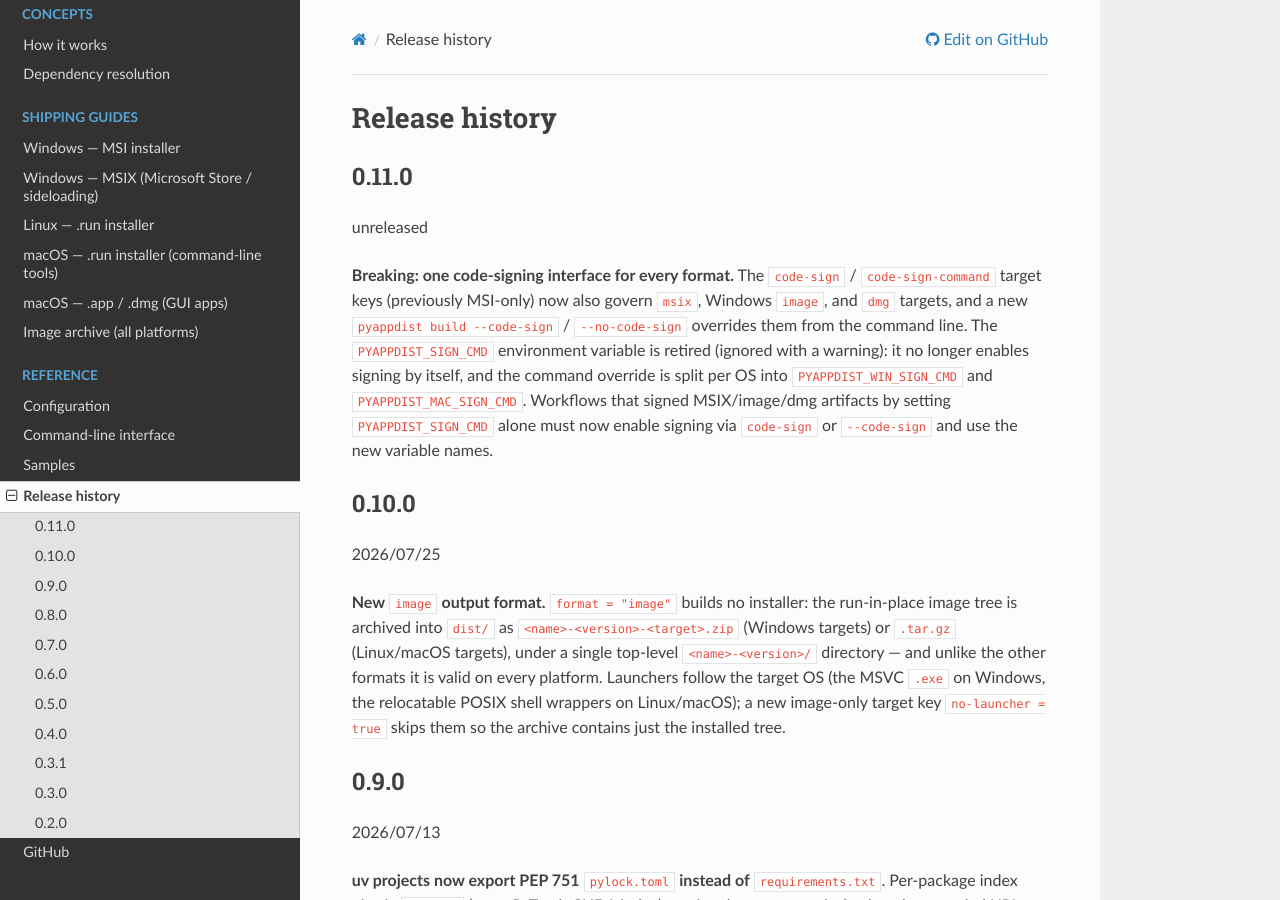
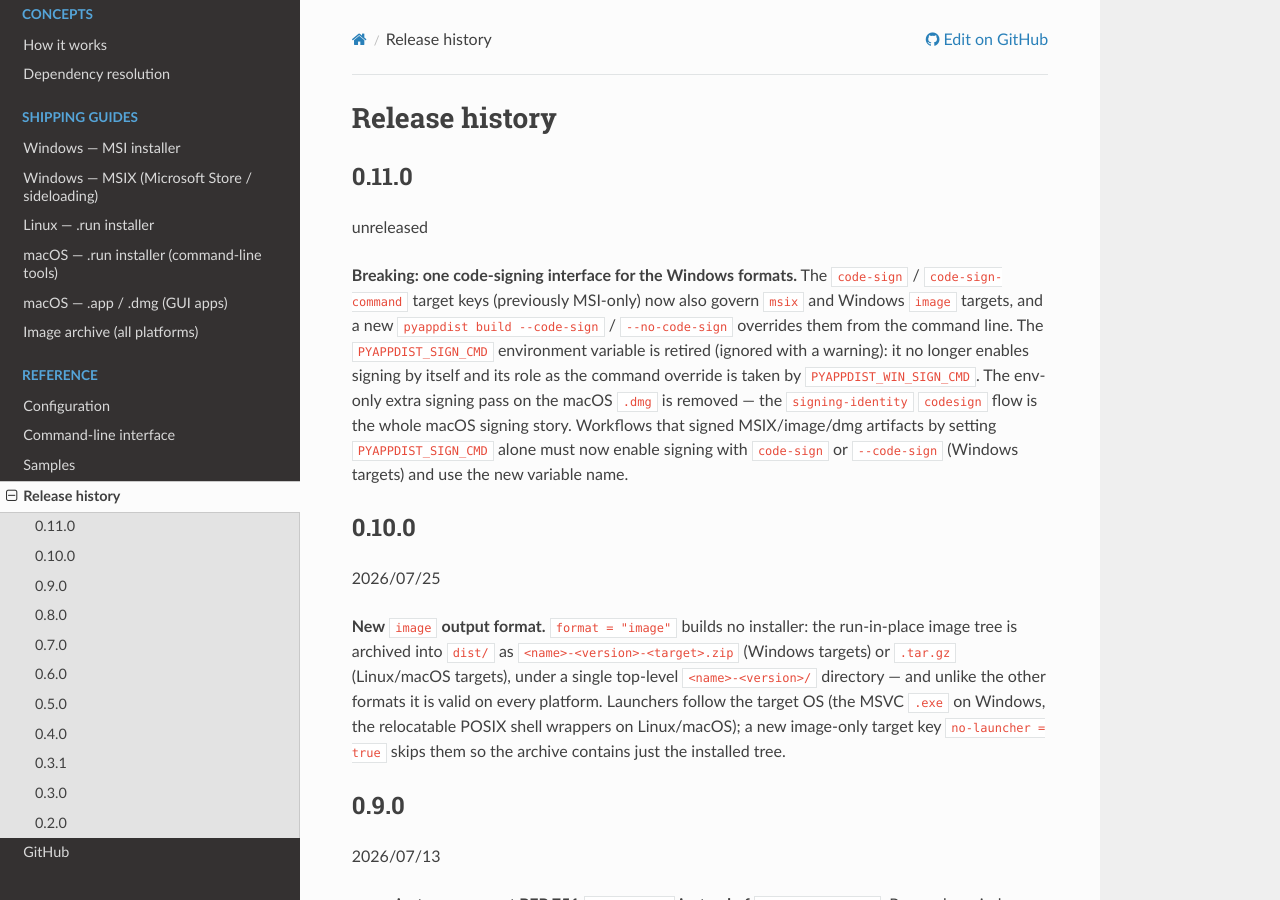
Before and after one commit to atsuoishimoto/pyappdist, a Sphinx documentation site: the page built from docs/history.rst, in a window 1280 px wide and 900 px high. Built offline with Sphinx 7.4.7 and the Read the Docs theme 3.1.0, drawn with Linux system fonts in a browser that asks for light colours.

Commit message:
Drop the extra signing pass on the macOS .dmg
The pass predates the unified interface: it ran an arbitrary command over
the finished disk image between codesign and notarization, which is exactly
where it cannot be used safely — modifying the .dmg there invalidates the
codesign signature, and stapling afterwards changes the bytes a detached
signature would cover. Apple's requirements are fully covered by the
signing-identity + notary-profile flow, so the hook had no sound use left.

code-sign / code-sign-command are now Windows-only (msi, msix, and image on
Windows platforms; anything else rejects code-sign = true), and the command
override is the single PYAPPDIST_WIN_SIGN_CMD variable — the planned
PYAPPDIST_MAC_SIGN_CMD is gone along with the pass.

```diff
--- a/docs/configuration.rst
+++ b/docs/configuration.rst
@@ -32,7 +32,7 @@ All keys at a glance
      - ``name`` · ``entry`` · ``gui`` · ``icon`` · ``args``
    * - :ref:`[[tool.pyappdist.targets]] <config-targets>` (all formats)
      - ``name`` · ``platform`` · ``format`` · ``extras``
-   * - targets with a signable artifact (``msi`` / ``msix`` / ``dmg``, and
+   * - targets with a signable Windows artifact (``msi`` / ``msix``, and
        ``image`` on Windows platforms) — :ref:`msi-code-signing`
      - ``code-sign`` · ``code-sign-command``
    * - targets, ``format = "msi"`` — :doc:`platforms/windows-msi`
--- a/docs/history.rst
+++ b/docs/history.rst
@@ -6,16 +6,18 @@ Release history
 
 unreleased
 
-**Breaking: one code-signing interface for every format.** The ``code-sign`` /
-``code-sign-command`` target keys (previously MSI-only) now also govern
-``msix``, Windows ``image``, and ``dmg`` targets, and a new
+**Breaking: one code-signing interface for the Windows formats.** The
+``code-sign`` / ``code-sign-command`` target keys (previously MSI-only) now
+also govern ``msix`` and Windows ``image`` targets, and a new
 ``pyappdist build --code-sign`` / ``--no-code-sign`` overrides them from the
 command line. The ``PYAPPDIST_SIGN_CMD`` environment variable is retired
-(ignored with a warning): it no longer enables signing by itself, and the
-command override is split per OS into ``PYAPPDIST_WIN_SIGN_CMD`` and
-``PYAPPDIST_MAC_SIGN_CMD``. Workflows that signed MSIX/image/dmg artifacts by
-setting ``PYAPPDIST_SIGN_CMD`` alone must now enable signing via ``code-sign``
-or ``--code-sign`` and use the new variable names.
+(ignored with a warning): it no longer enables signing by itself and its role
+as the command override is taken by ``PYAPPDIST_WIN_SIGN_CMD``. The env-only
+extra signing pass on the macOS ``.dmg`` is removed — the ``signing-identity``
+``codesign`` flow is the whole macOS signing story. Workflows that signed
+MSIX/image/dmg artifacts by setting ``PYAPPDIST_SIGN_CMD`` alone must now
+enable signing with ``code-sign`` or ``--code-sign`` (Windows targets) and use
+the new variable name.
 
 0.10.0
 ------
```
Also changed, not shown: CLAUDE.md (+2 -2 lines), docs/platforms/macos-app.rst (+3 -7 lines), 5 other files.
